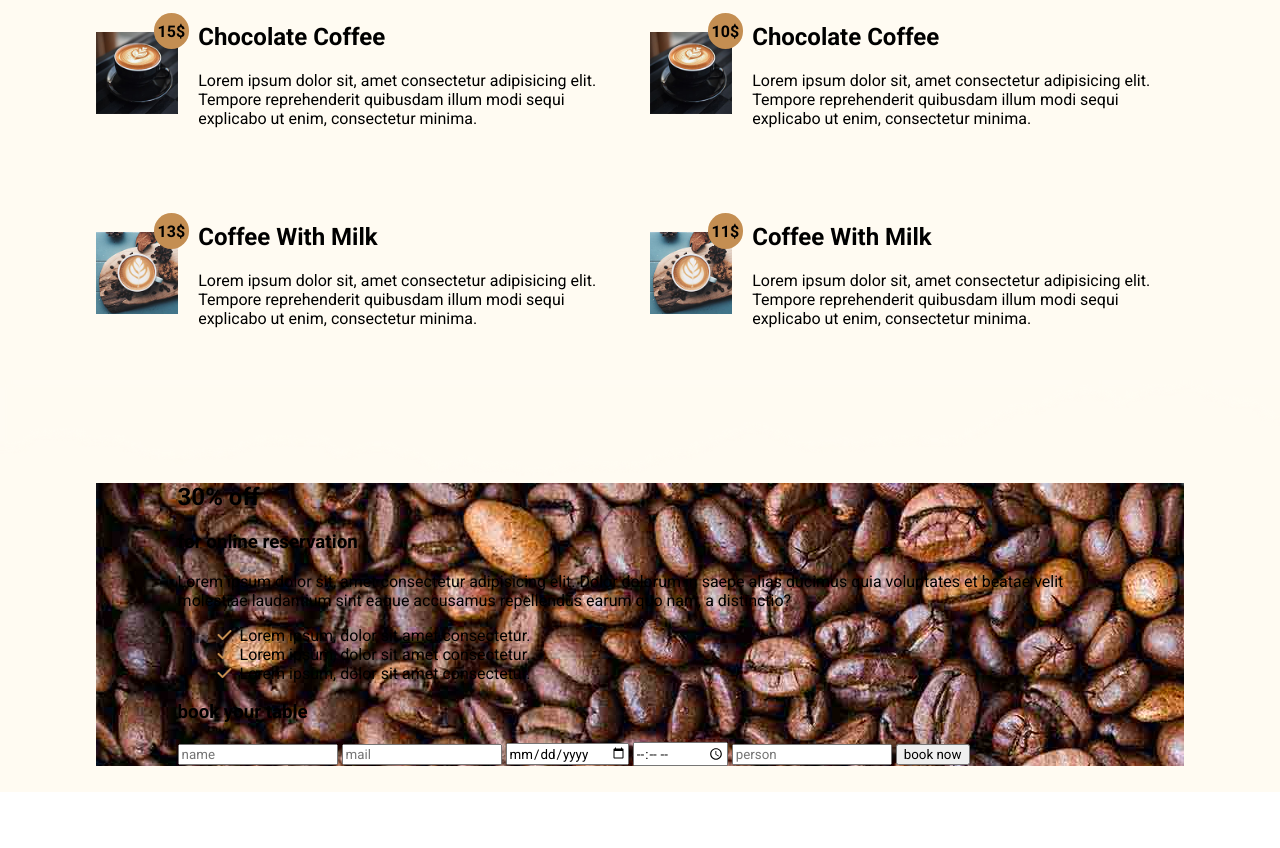
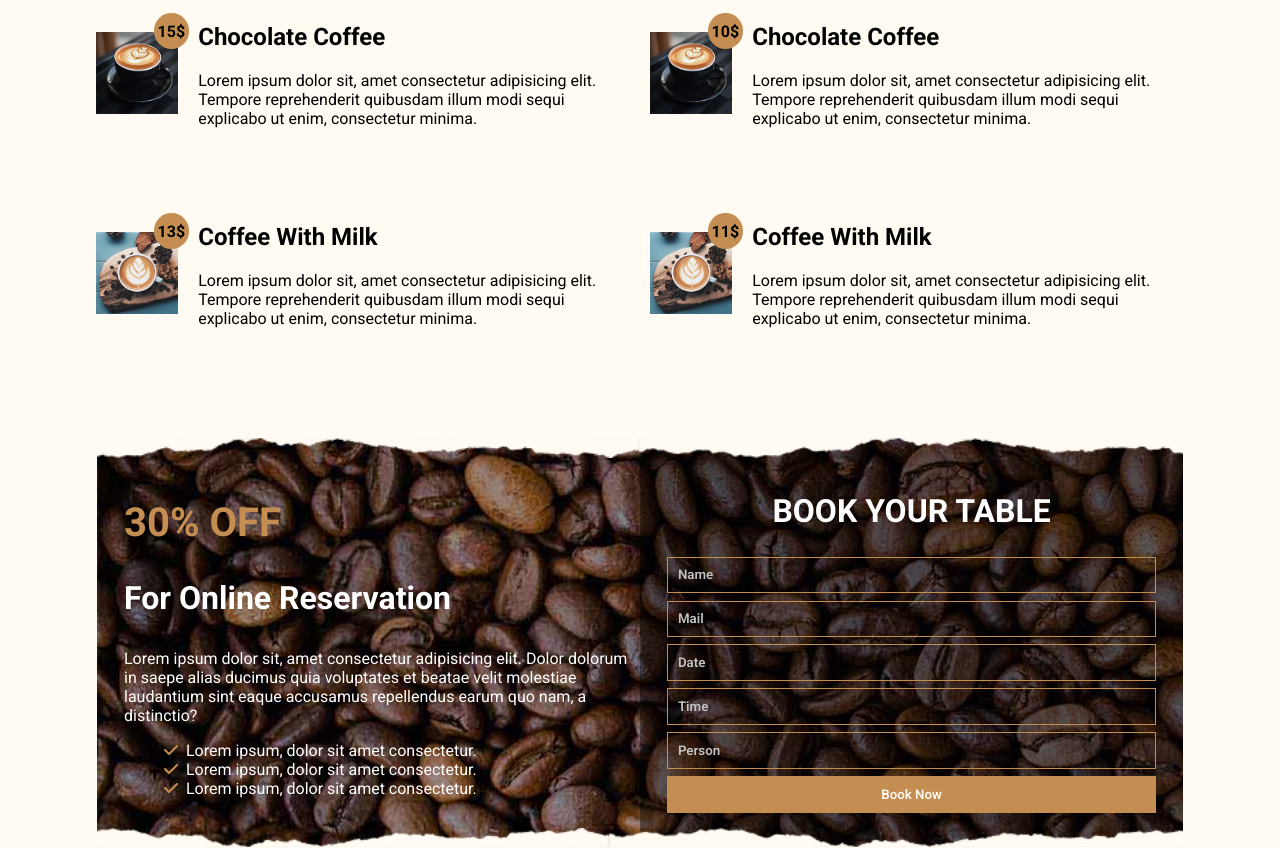
Before and after one commit to Ahmed-Soliman777/koppee, a plain HTML site: page index.html in a window 1280 px wide. Shown: the part 2841-3689 px from the top of the page. Before the commit the page ends 3633 px from the top, so only its background shows below. Drawn offline with Linux system fonts and the light colour scheme.

Commit message:
modified

```diff
--- a/css/style.css
+++ b/css/style.css
@@ -400,18 +400,6 @@ ul{
     background-color: var(--main_bg_color);
     position: relative;
 }
-.menu::after{
-    position: absolute;
-    content: "";
-    display: block;
-    height: 10%;
-    width: 100%;
-    background-image: url(/img/overlay-top.png);
-    background-size: cover;
-    background-repeat: no-repeat;
-    top: 94%;
-    z-index: 3;
-}
 .flex_menu{
     display: flex;
     justify-content: space-between;
@@ -483,10 +471,10 @@ ul{
         top:15%;
     }
 }
-@media (max-width:670px) and (min-width:320px){
+@media (max-width:670px) and (min-width:20px){
     .flex_menu{
         flex-direction: column;
-        row-gap: 90px;
+        row-gap: 20px;
     }
     .flex_drink{
         flex-direction: column;
@@ -511,10 +499,95 @@ ul{
 /* ---------------- book start -------------------- */
 .book{
     background-color: var(--main_bg_color);
-    padding: 2% 0 2% 0;
+    padding:1px;
+    position: relative;
+}
+.book::before{
+    content: "";
+    position: absolute;
+    background-image: url(/img/overlay-top.png);
+    background-size: contain;
+    height: 5%;
+    width: 100%;
+    top: 0;
+}
+.book::after{
+    content: "";
+    position: absolute;
+    background-image: url(/img/overlay-bottom.png);
+    background-size: contain;
+    height: 5%;
+    width: 100%;
+    bottom: 0%;
 }
 .book_bg{
     background-image: url(/img/bg.jpg);
+}
+.flex_book{
+    display: grid;
+    grid-template-columns: 50% 50%;
+}
+.book_off{
+    background-color: #00000062;
+    padding: 5% 0 5% 5%;
+}
+.book_off :not(:first-child){
+    color: #fff;
+}
+.book_title{
+    font-size: 2rem;
+    text-transform: capitalize;
+}
+.book_tit{
+    color: var(--brown_color);
+    text-transform: uppercase;
+    font-size: 2.5rem;
+}
+.sign_up_book{
+    padding: 5%;
+    background-color: #000000a2;
+}
+.sign_up_book > :nth-child(1){
+    font-size: 2rem;
+    color: #fff;
+    text-transform: uppercase;
+    text-align: center;
+}
+.sign_up_book div *{
+    width: 100%;
+    margin-bottom: 1.5%;
+    padding: 2%;
+    border: var(--brown_color) 1px solid;
+    background-color: transparent;
+    color: #fffbf2;
+}
+.sign_up_book div :nth-child(1){
+    text-transform: capitalize;
+}
+.sign_up_book div *::placeholder{
+    color: #c3c3c3;
+    text-transform: capitalize;
+    font-weight: 600;
+}
+.sign_up_book div :nth-child(6){
+    text-transform: capitalize;
+    background-color: var(--brown_color);
+    font-weight: 600;
+}
+.sign_up_book div :nth-child(6):hover{
+    text-transform: capitalize;
+    background-color: #a17d54;
+}
+@media (max-width:768px) and (min-width:25px){
+    .flex_book{
+        grid-template-columns: 100%;
+    }
+    .book::before, .book::after{
+        background-repeat: repeat-x;
+    }
+    .book::after{
+        bottom: -2%;
+    }
 }
 /* ---------------- book end -------------------- */
 
--- a/index.html
+++ b/index.html
@@ -202,8 +202,7 @@
     <!-- ---------------------------reservation section start --------------------------------- -->
     <section class="book">
         <div class="container book_bg">
-            <div class="flex_book">
-                <div class="container">
+                    <div class="flex_book">
                     <div class="book_off">
                         <h1 class="book_tit">30% off</h1>
                         <h3 class="book_title">for online reservation</h3>
@@ -215,18 +214,18 @@
                         </ul>
                     </div>
                     <div class="sign_up_book">
-                        <h3 class="book_title">book your table</h3>
+                        <h2>book your table</h2>
                         <div>
                             <input type="text" name="" id="" placeholder="name">
                             <input type="email" name="" id="" placeholder="mail">
-                            <input type="date" name="" id="" placeholder="date">
-                            <input type="time" name="" id="" placeholder="time">
+                            <input placeholder="Date" class="textbox-n" type="text" onfocus="(this.type='date')" id="date" />
+                            <!-- <input type="time" name="" id="" placeholder="time"> -->
+                            <input placeholder="time" class="textbox-n" type="text" onfocus="(this.type='time')" id="date" />
                             <input type="number" name="" id="" placeholder="person">
                             <button>book now</button>
                         </div>
                     </div>
                 </div>
-            </div>
         </div>
     </section>
     <!-- ---------------------------reservation section end --------------------------------- -->
```
